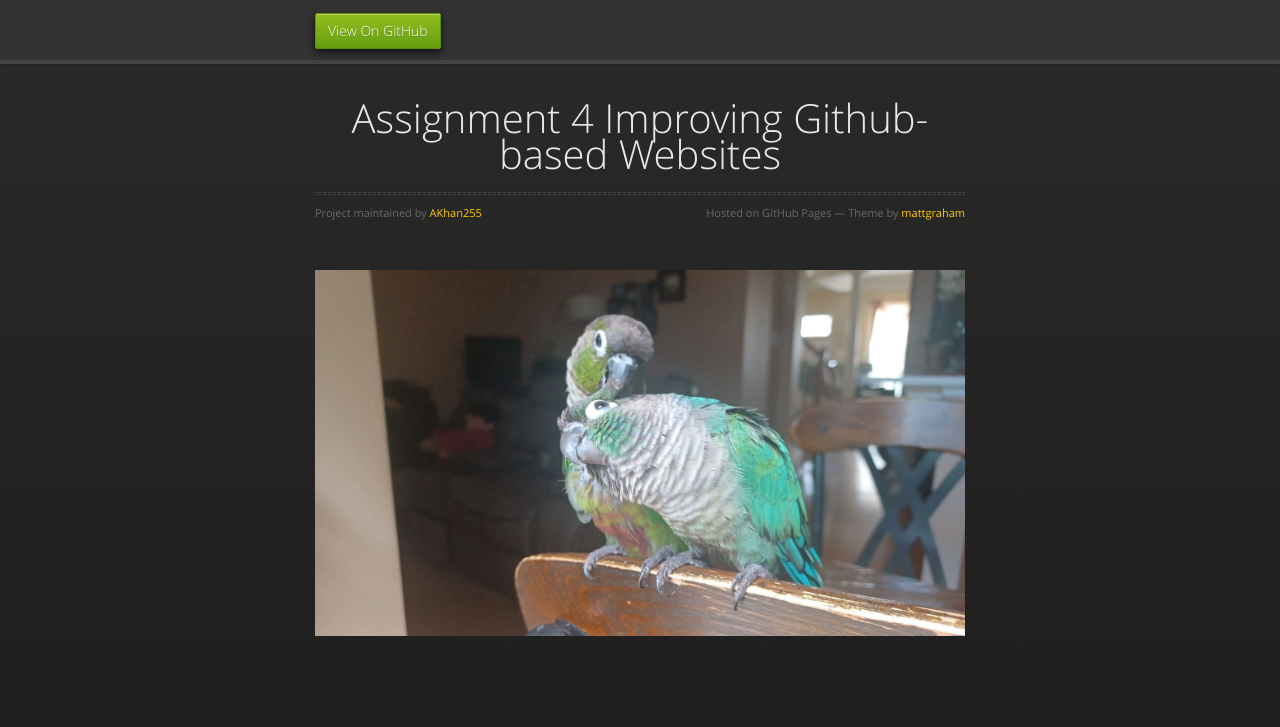
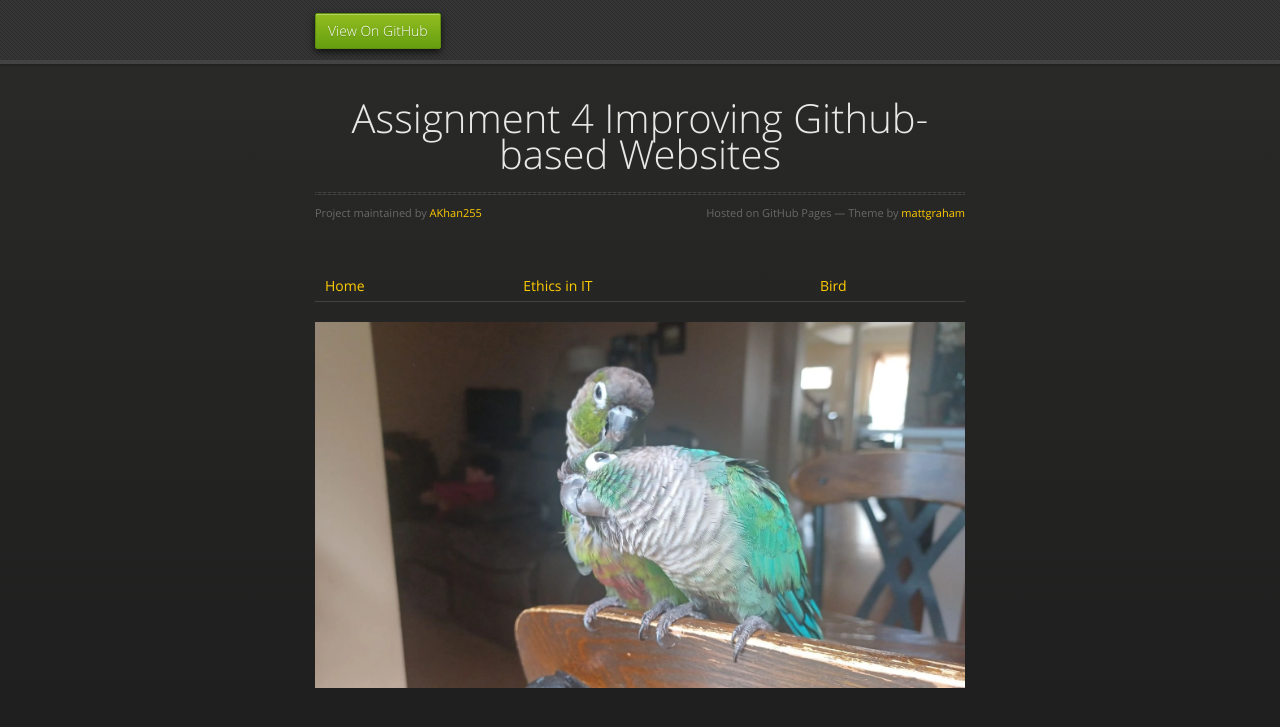
Before and after one commit to AKhan255/AKhan255.github.io, a Jekyll site: the page built from bird.md, in a window 1280 px wide. Shown: the top 727 px of the page. Built offline with Jekyll 4.4.1, drawn with Linux system fonts in a browser that asks for light colours; the repository's description, which GitHub fills in, is left out.

Commit message:
Update bird.md

```diff
--- a/bird.md
+++ b/bird.md
@@ -2,4 +2,6 @@
 layout: default
 title: Bird
 ---
+[Home](index.md) | [Ethics in IT](ITethics.md) | [Bird](bird.md)
+
 ![Birb](birb.png)
```
